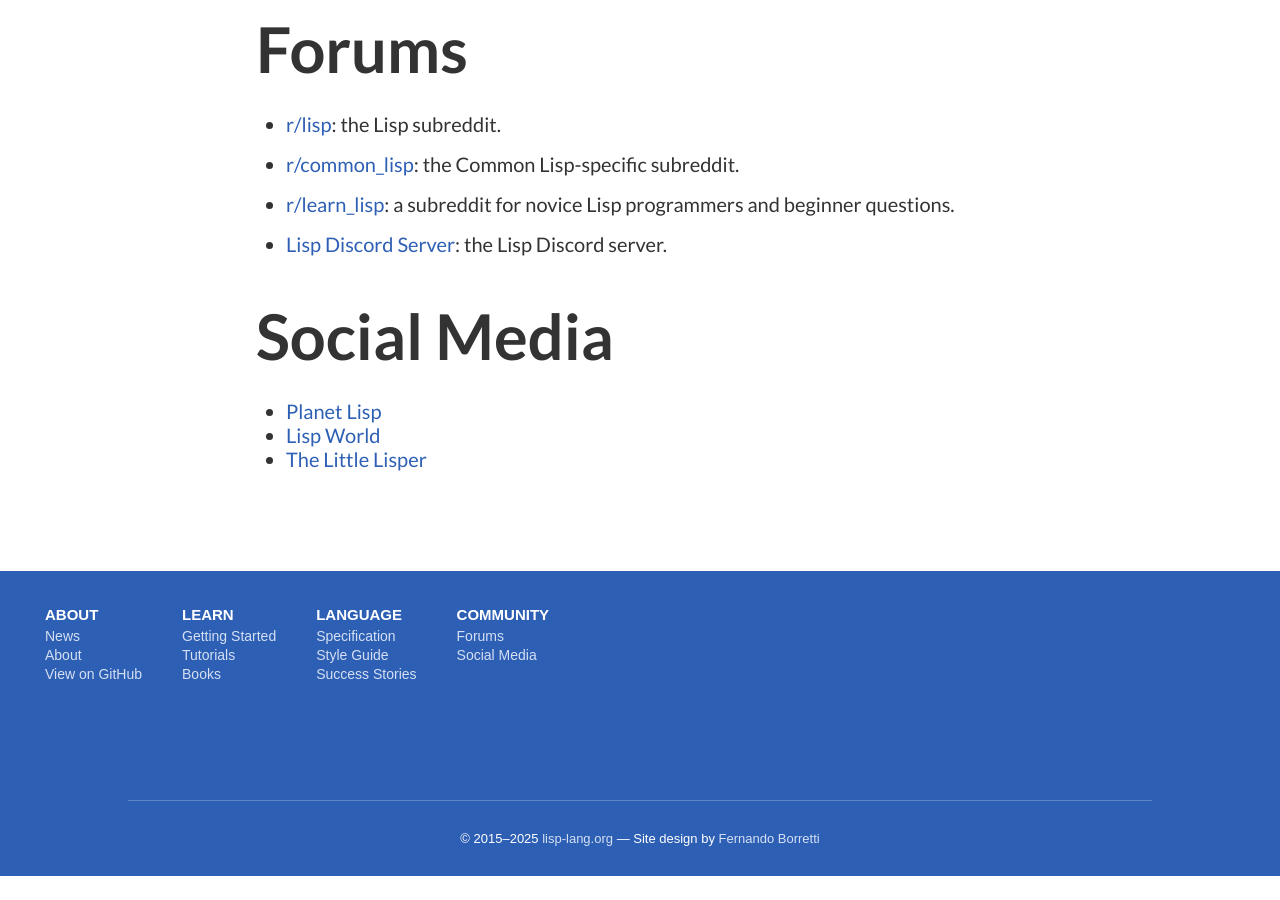
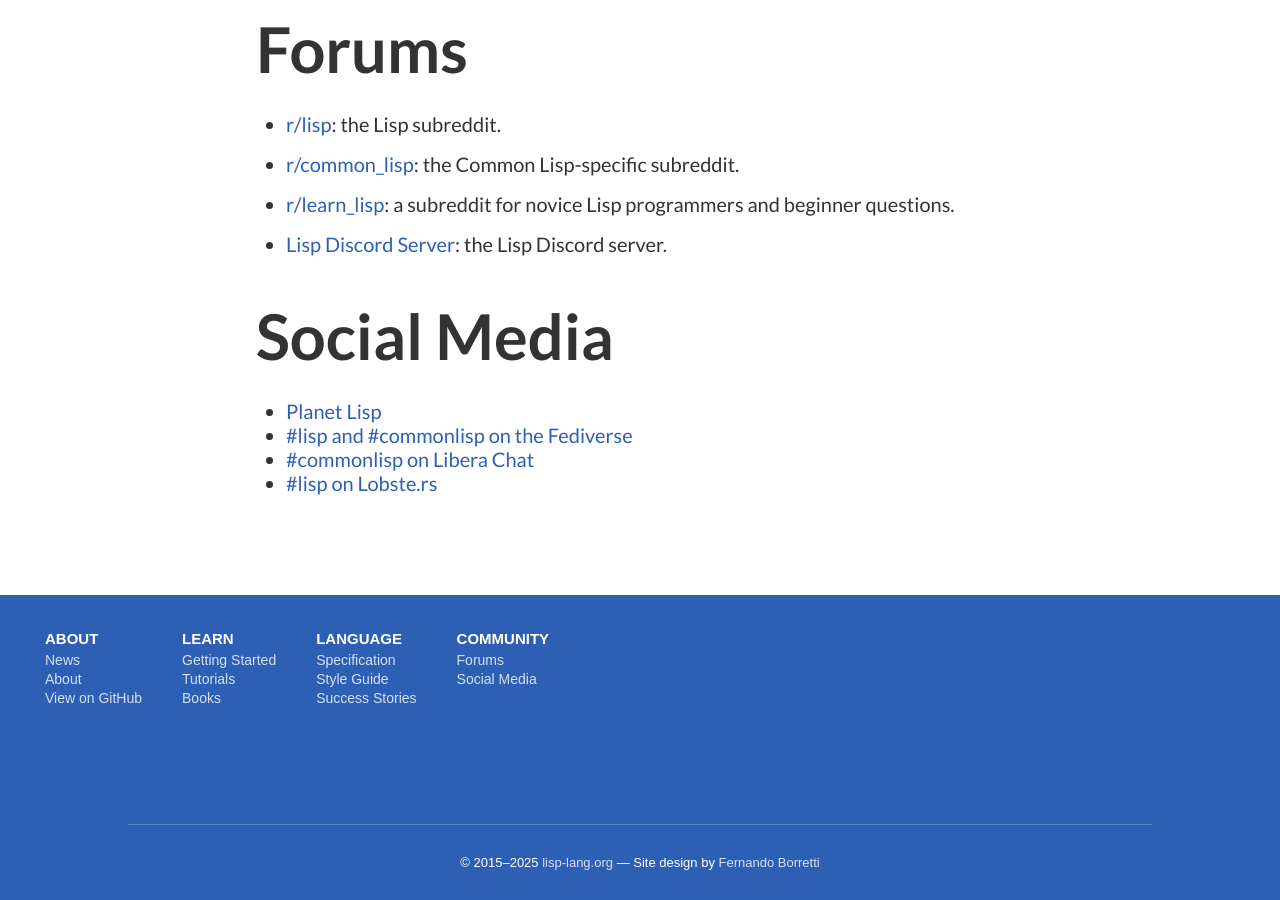
Before and after one commit to LispLang/lisplang.github.io, a Jekyll site: the page built from community.md, in a window 1280 px wide and 900 px high, scrolled down 989 px. Built offline with Jekyll 4.4.1, drawn with Linux system fonts in a browser that asks for light colours; some web fonts are replaced; before the commit the page ends 1865 px from its top, so only the background shows below that.

Commit message:
Update community links: add Fediverse, Lobsters, rm inactive X accounts

```diff
--- a/community.md
+++ b/community.md
@@ -22,12 +22,15 @@
 # Social Media
 
 - [Planet Lisp][planet]
-- [Lisp World](https://twitter.com/LispWorld)
-- [The Little Lisper][thelittlelisper]
+- [#lisp and #commonlisp on the Fediverse][fediverse]
+- [#commonlisp on Libera Chat][libera]
+- [#lisp on Lobste.rs][lobsters]
 
 [r]: https://www.reddit.com/r/lisp
 [rcl]: https://www.reddit.com/r/common_lisp
 [rlearn]: https://www.reddit.com/r/learnlisp
-[planet]: https://twitter.com/planet_lisp
-[thelittlelisper]: https://twitter.com/thelittlelisper
+[planet]: https://planet.lisp.org/
 [discord]: https://discord.gg/hhk46CE
+[fediverse]: https://mastodon.social/tags/lisp
+[libera]: https://web.libera.chat/#commonlisp
+[lobsters]: https://lobste.rs/t/lisp
```
